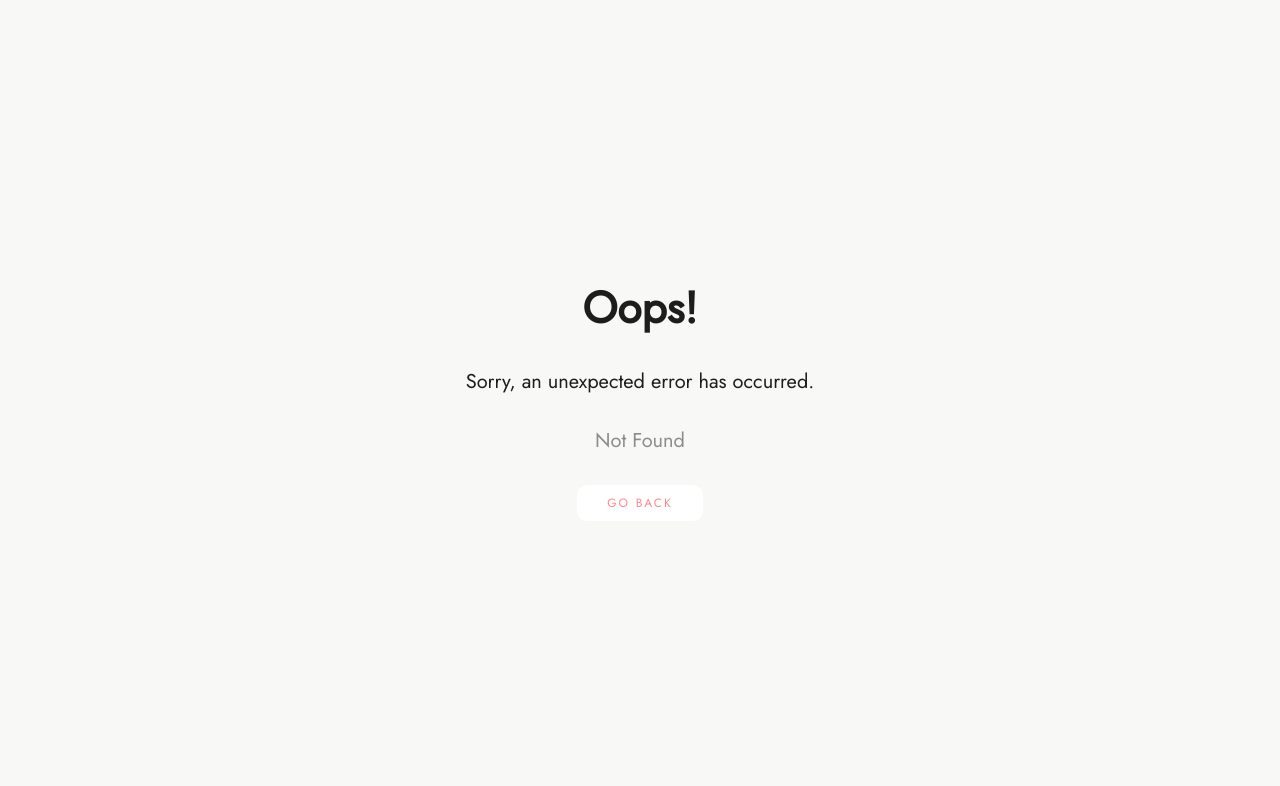
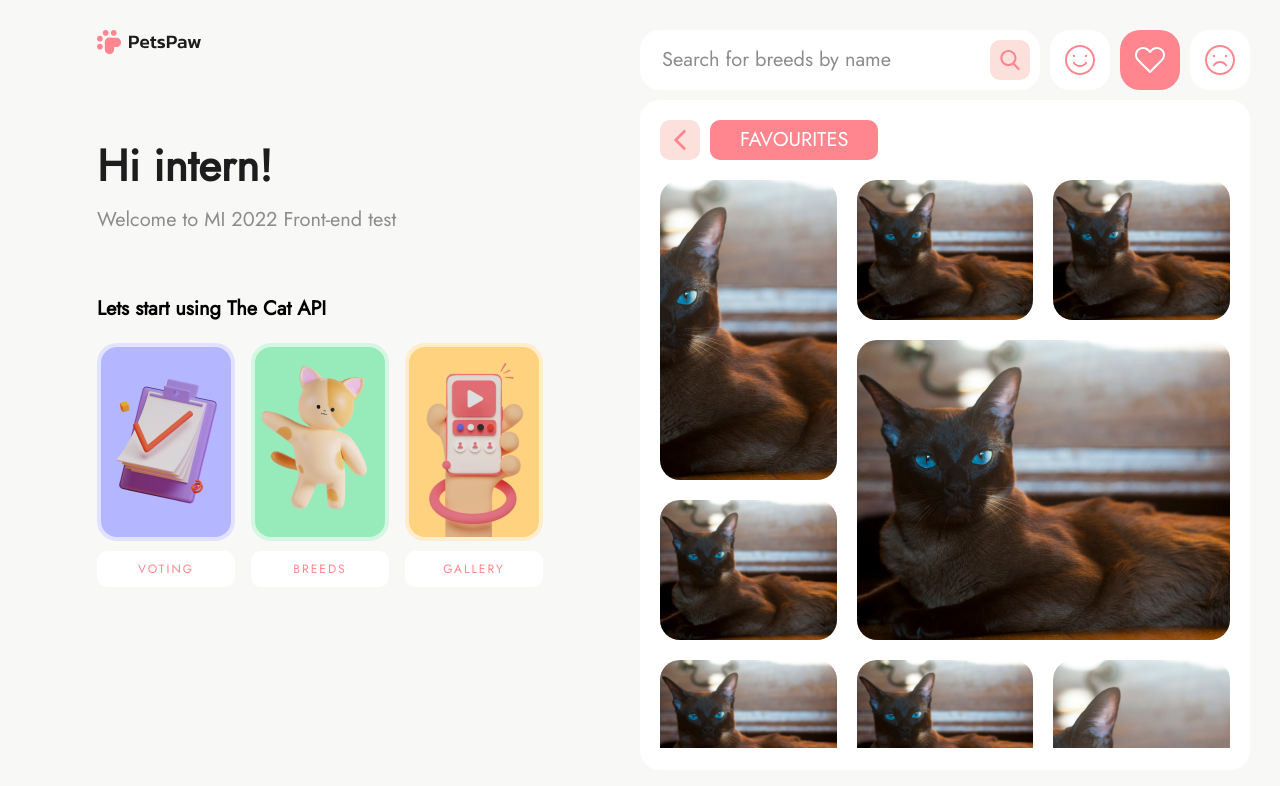
Before and after one commit to Denys-Lytvynenko/cats-app, a React (Vite) app: page /favourites in a window 1280 px wide. Before the commit this address had no page. Shown: the top 786 px of the page. Built offline with nearby package versions, Linux system fonts and the light colour scheme.

Commit message:
add favourite route layout

```diff
--- a/src/main.tsx
+++ b/src/main.tsx
@@ -7,6 +7,7 @@ import { routes } from "@routes/routes";
 import Breeds from "@routes/breeds";
 import Breed from "@routes/breeds/breed";
 import Dislikes from "@routes/dislikes";
+import Favourites from "@routes/favourites";
 import Gallery from "@routes/gallery";
 import Home from "@routes/home";
 import Likes from "@routes/likes";
@@ -57,6 +58,10 @@ const router = createBrowserRouter([
                 path: routes.dislikes,
                 element: <Dislikes />,
             },
+            {
+                path: routes.favourites,
+                element: <Favourites />,
+            },
         ],
     },
 ]);
--- /dev/null
+++ b/src/routes/favourites/index.tsx
@@ -0,0 +1,21 @@
+import { FC } from "react";
+
+import ContentWrapper from "@components/ContentWrapper";
+import GalleryGrid from "@components/GalleryGrid";
+import SectionTop from "@components/SectionTop";
+import SectionWrapper from "@components/SectionWrapper";
+import GalleryRouteTile from "../gallery/GalleryRouteTile";
+
+const Favourites: FC = () => {
+    return (
+        <ContentWrapper>
+            <SectionWrapper>
+                <SectionTop />
+
+                <GalleryGrid tileComponent={GalleryRouteTile} />
+            </SectionWrapper>
+        </ContentWrapper>
+    );
+};
+
+export default Favourites;
```
